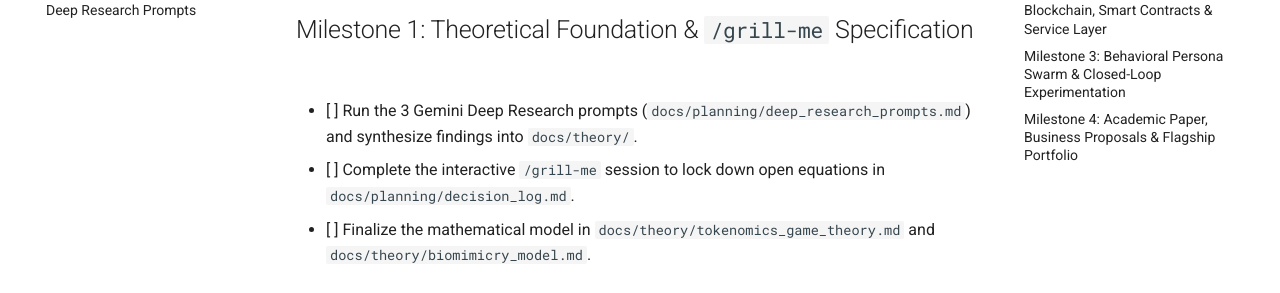
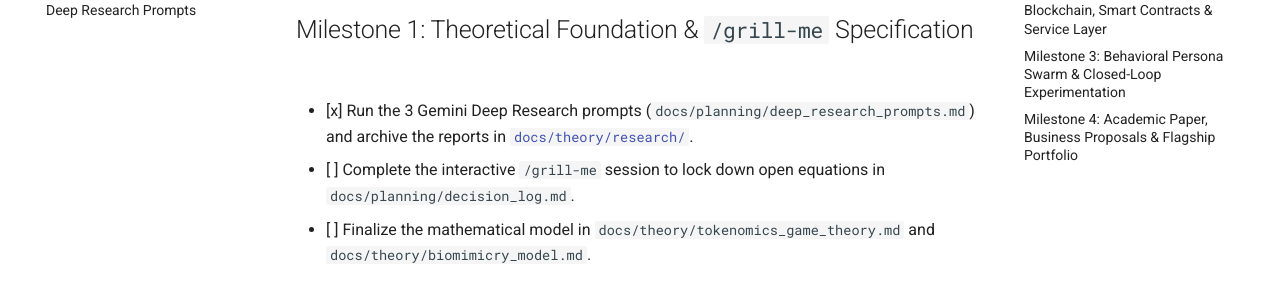
Before and after one commit to brandon-fox/nectR, an MkDocs documentation site: the page built from docs/planning/roadmap.md, in a window 1280 px wide and 900 px high. Shown: the part 257-550 px from the top of the window. Built offline with MkDocs 1.6.1 and Material for MkDocs 9.7.7, drawn with Linux system fonts in a browser that asks for light colours.

```diff
--- a/docs/planning/roadmap.md
+++ b/docs/planning/roadmap.md
@@ -1,7 +1,7 @@
 # Project Roadmap & Autonomous Development Milestones
 
 ## Milestone 1: Theoretical Foundation & `/grill-me` Specification
-- [ ] Run the 3 Gemini Deep Research prompts (`docs/planning/deep_research_prompts.md`) and synthesize findings into `docs/theory/`.
+- [x] Run the 3 Gemini Deep Research prompts (`docs/planning/deep_research_prompts.md`) and archive the reports in [`docs/theory/research/`](../theory/research/federated_barter_tokenomics.md).
 - [ ] Complete the interactive `/grill-me` session to lock down open equations in `docs/planning/decision_log.md`.
 - [ ] Finalize the mathematical model in `docs/theory/tokenomics_game_theory.md` and `docs/theory/biomimicry_model.md`.
 
```
